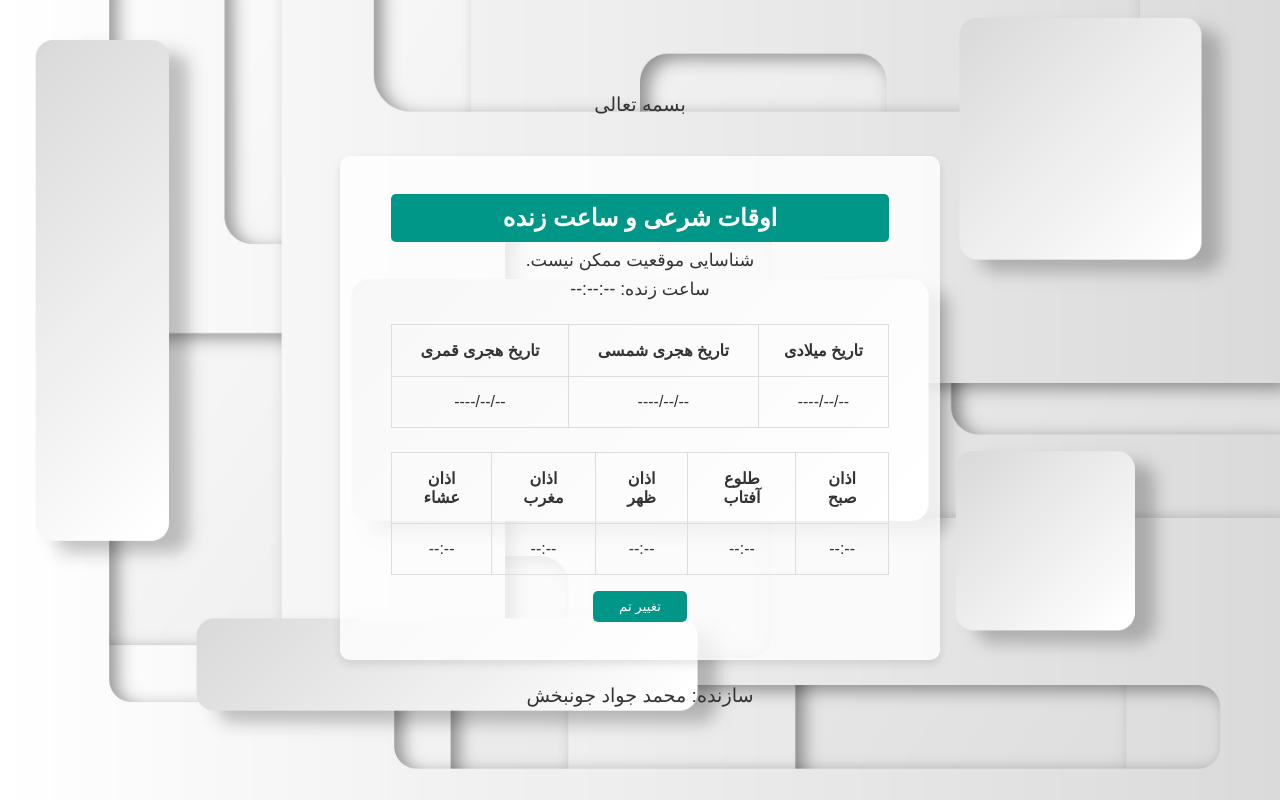
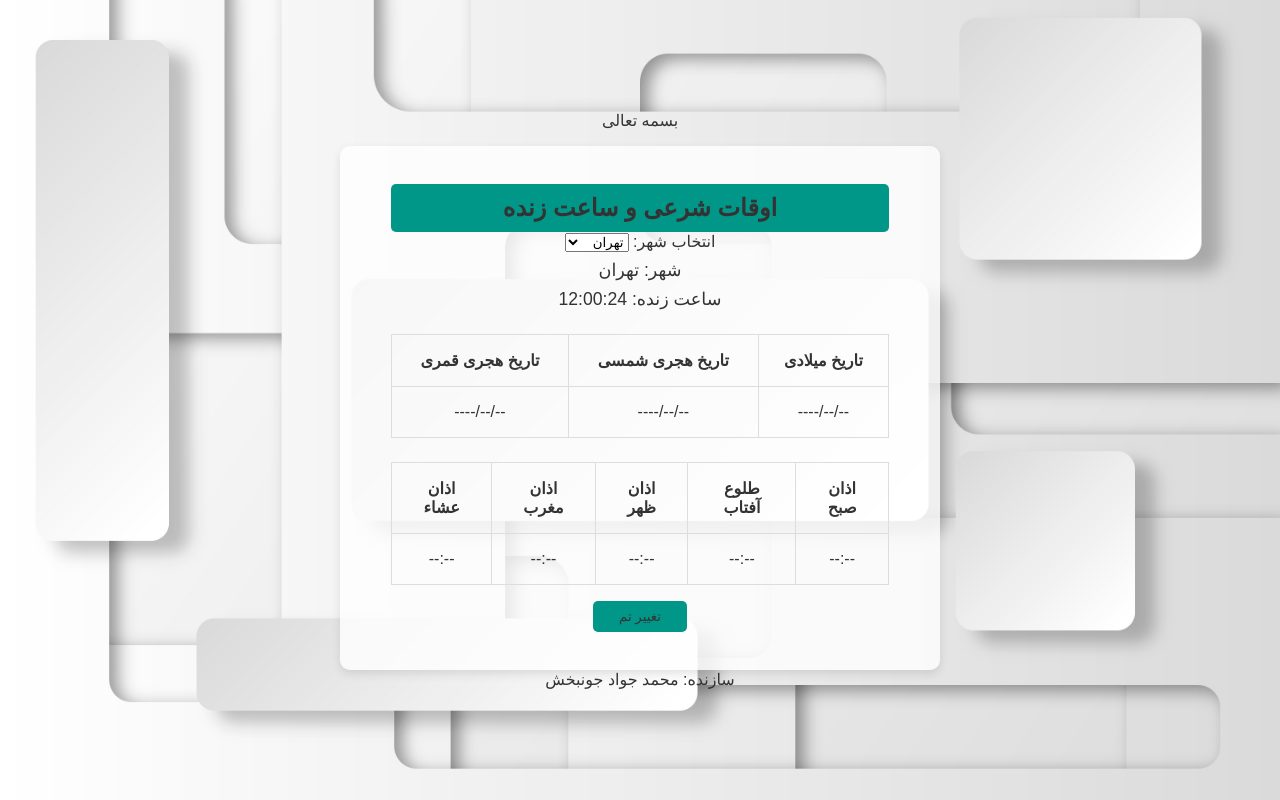
Before and after one commit to JavadAI/time, a plain HTML site: page index.html in a window 1280 px wide. Drawn offline with Linux system fonts and the light colour scheme; no server answers.

Commit message:
Add files via upload

```diff
--- a/index.html
+++ b/index.html
@@ -3,7 +3,7 @@
 <head>
     <meta charset="UTF-8">
     <meta name="viewport" content="width=device-width, initial-scale=1.0">
-    <title> ساعت زنده واوقات شرعی</title>
+    <title>اوقات شرعی ایران</title>
     <style>
         /* تنظیمات اولیه CSS Reset */
         * {
@@ -12,35 +12,36 @@
             box-sizing: border-box;
         }
 
-        /* تعریف متغیرهای رنگی */
+        /* متغیرهای رنگی برای تم تاریک و روشن */
         :root {
-            --bg-color: #ffffff;
-            --text-color: #333333;
-            --header-bg-color: #009688;
-            --header-text-color: #ffffff;
-            --table-border-color: #dddddd;
-            --background-image-light: url('./back.jpg'); /* تصویر پس‌زمینه روشن */
-            --background-image-dark: url('./back2.jpg'); /* تصویر پس‌زمینه تاریک */
+            --bg-color-light: #ffffff;
+            --bg-color-dark: #121212;
+            --text-color-light: #333333;
+            --text-color-dark: #ffffff;
+            --header-bg-color-light: #009688;
+            --header-bg-color-dark: #555555;
+            --table-border-color-light: #dddddd;
+            --table-border-color-dark: #555555;
+            --image-light: url('./back.jpg');
+            --image-dark: url('./back2.jpg');
         }
 
         /* تم تاریک */
         .dark-theme {
-            --bg-color: #333333;
-            --text-color: #ffffff;
-            --header-bg-color: #555555;
-            --header-text-color: #009688;
-            --table-border-color: #555555;
-            background-image: var(--background-image-dark); /* تغییر تصویر پس‌زمینه در حالت تاریک */
+            --bg-color: var(--bg-color-dark);
+            --text-color: var(--text-color-dark);
+            --header-bg-color: var(--header-bg-color-dark);
+            --table-border-color: var(--table-border-color-dark);
+            background-image: var(--image-dark);
         }
 
         /* تم روشن */
         .light-theme {
-            --bg-color: #ffffff;
-            --text-color: #333333;
-            --header-bg-color: #009688;
-            --header-text-color: #ffffff;
-            --table-border-color: #dddddd;
-            background-image: var(--background-image-light); /* تغییر تصویر پس‌زمینه در حالت روشن */
+            --bg-color: var(--bg-color-light);
+            --text-color: var(--text-color-light);
+            --header-bg-color: var(--header-bg-color-light);
+            --table-border-color: var(--table-border-color-light);
+            background-image: var(--image-light);
         }
 
         /* استایل کلی صفحه */
@@ -53,19 +54,18 @@
             direction: rtl;
             background-color: var(--bg-color);
             color: var(--text-color);
-            transition: background-color 0.3s, color 0.3s, background-image 0.3s;
+            transition: background-color 0.3s, color 0.3s;
             padding: 0 2vw;
             margin: 0;
             flex-direction: column;
-            background-size: cover; /* سایز تصویر را طوری تنظیم می‌کند که تمام صفحه را بپوشاند */
-            background-position: center center; /* موقعیت تصویر را در وسط صفحه قرار می‌دهد */
-            background-repeat: no-repeat; /* از تکرار تصویر جلوگیری می‌کند */
+            background-size: cover;
+            background-position: center;
         }
 
         .prayer-times {
             width: 100%;
             max-width: 600px;
-            background-color: rgba(255, 255, 255, 0.8); /* شفافیت پس‌زمینه برای کنتراست بهتر */
+            background-color: rgba(255, 255, 255, 0.8);
             padding: 3vw 4vw;
             border-radius: 10px;
             box-shadow: 0px 4px 10px rgba(0,0,0,0.1);
@@ -76,16 +76,15 @@
 
         h2 {
             background-color: var(--header-bg-color);
-            color: var(--header-text-color);
+            color: var(--text-color);
             padding: 10px;
             border-radius: 5px;
             font-size: 1.5rem;
         }
 
-        .location-info, .time-info, .calendar-info {
+        .location-info, .time-info {
             margin: 1vh 0;
             font-size: 1.1rem;
-            color: var(--text-color);
         }
 
         table {
@@ -104,7 +103,7 @@
             margin-top: 2vh;
             padding: 1vh 2vw;
             background-color: var(--header-bg-color);
-            color: var(--header-text-color);
+            color: var(--text-color);
             border: none;
             border-radius: 5px;
             cursor: pointer;
@@ -126,14 +125,6 @@
                 padding: 3vw;
             }
         }
-
-        /* استایل برای بسمه تعالی و سازنده */
-        .header-text, .footer-text {
-            font-size: 1.2rem;
-            text-align: center;
-            margin: 3vh 0;
-            color: var(--text-color);
-        }
     </style>
 </head>
 <body class="light-theme">
@@ -142,7 +133,19 @@
 
     <div class="prayer-times">
         <h2>اوقات شرعی و ساعت زنده</h2>
-        <div class="location-info" id="location-info">در حال شناسایی موقعیت...</div>
+
+        <!-- انتخاب استان و شهر -->
+        <label for="city-select">انتخاب شهر:</label>
+        <select id="city-select" onchange="updatePrayerTimes()">
+            <option value="tehran">تهران</option>
+            <option value="mashhad">مشهد</option>
+            <option value="isfahan">اصفهان</option>
+            <option value="shiraz">شیراز</option>
+            <option value="tabriz">تبریز</option>
+            <!-- می‌توانید این لیست را گسترش دهید -->
+        </select>
+
+        <div class="location-info" id="location-info">شهر: تهران</div>
         <div class="time-info" id="live-time">ساعت زنده: --:--:--</div>
         <table>
             <thead>
@@ -187,58 +190,63 @@
     <div class="footer-text">سازنده: محمد جواد جونبخش</div>
 
     <script>
-        let timezone = null;
+        // اطلاعات اوقات شرعی برای هر شهر (مثال: تهران)
+        const prayerTimesData = {
+            tehran: {
+                fajr: "05:00",
+                sunrise: "06:30",
+                dhuhr: "12:00",
+                maghrib: "17:30",
+                isha: "19:00",
+                gregorian: "2024/11/12",
+                shamsi: "1403/08/22",
+                hijri: "1446/04/26"
+            },
+            mashhad: {
+                fajr: "05:10",
+                sunrise: "06:40",
+                dhuhr: "12:10",
+                maghrib: "17:40",
+                isha: "19:10",
+                gregorian: "2024/11/12",
+                shamsi: "1403/08/22",
+                hijri: "1446/04/26"
+            },
+            isfahan: {
+                fajr: "05:15",
+                sunrise: "06:45",
+                dhuhr: "12:15",
+                maghrib: "17:45",
+                isha: "19:15",
+                gregorian: "2024/11/12",
+                shamsi: "1403/08/22",
+                hijri: "1446/04/26"
+            },
+            // برای سایر شهرها اطلاعات مشابه می‌توانید اضافه کنید.
+        };
 
-        // شناسایی موقعیت جغرافیایی بر اساس IP
-        async function getLocation() {
-            try {
-                const response = await fetch("http://ip-api.com/json/");
-                const data = await response.json();
-                const { city, country, lat, lon, timezone: userTimezone } = data;
-                timezone = userTimezone;
-                document.getElementById("location-info").innerText = `شهر: ${city}, کشور: ${country}`;
+        // تابع به‌روزرسانی اوقات شرعی و تاریخ‌ها بر اساس انتخاب شهر
+        function updatePrayerTimes() {
+            const city = document.getElementById("city-select").value;
+            const times = prayerTimesData[city];
 
-                // دریافت تاریخ‌های مختلف و اوقات شرعی
-                getDate(lat, lon);
-                // شروع ساعت زنده بر اساس منطقه زمانی کاربر
-                startLiveTime();
-            } catch (error) {
-                document.getElementById("location-info").innerText = "شناسایی موقعیت ممکن نیست.";
-                console.error("خطا در شناسایی موقعیت:", error);
-            }
+            // نمایش اوقات شرعی
+            document.getElementById("fajr-time").innerText = times.fajr;
+            document.getElementById("sunrise-time").innerText = times.sunrise;
+            document.getElementById("dhuhr-time").innerText = times.dhuhr;
+            document.getElementById("maghrib-time").innerText = times.maghrib;
+            document.getElementById("isha-time").innerText = times.isha;
+
+            // تاریخ‌ها
+            document.getElementById("gregorian-date").innerText = times.gregorian;
+            document.getElementById("shamsi-date").innerText = times.shamsi;
+            document.getElementById("hijri-date").innerText = times.hijri;
+
+            // تغییر اطلاعات مکان
+            document.getElementById("location-info").innerText = `شهر: ${city.charAt(0).toUpperCase() + city.slice(1)}`;
         }
 
-        // دریافت تاریخ‌های میلادی، شمسی و قمری و اوقات شرعی
-        async function getDate(latitude, longitude) {
-            try {
-                const response = await fetch(`http://api.aladhan.com/v1/gToH?latitude=${latitude}&longitude=${longitude}`);
-                const data = await response.json();
-                const hijriDate = data.data.hijri;
-                const gregorianDate = new Date().toLocaleDateString("fa-IR", { timeZone: timezone });
-                const shamsiDate = `${hijriDate.day} ${hijriDate.month.ar} ${hijriDate.year}`;
-
-                // نمایش تاریخ‌ها
-                document.getElementById("gregorian-date").innerText = gregorianDate;
-                document.getElementById("shamsi-date").innerText = shamsiDate;
-                document.getElementById("hijri-date").innerText = `${hijriDate.day} ${hijriDate.month.ar} ${hijriDate.year}`;
-
-                // دریافت اوقات شرعی
-                const prayerTimesResponse = await fetch(`http://api.aladhan.com/v1/timings?latitude=${latitude}&longitude=${longitude}&method=8`);
-                const prayerTimesData = await prayerTimesResponse.json();
-                const timings = prayerTimesData.data.timings;
-
-                // نمایش اوقات شرعی
-                document.getElementById("fajr-time").innerText = timings.Fajr;
-                document.getElementById("sunrise-time").innerText = timings.Sunrise;
-                document.getElementById("dhuhr-time").innerText = timings.Dhuhr;
-                document.getElementById("maghrib-time").innerText = timings.Maghrib;
-                document.getElementById("isha-time").innerText = timings.Isha;
-            } catch (error) {
-                console.error("خطا در دریافت تاریخ یا اوقات شرعی:", error);
-            }
-        }
-
-        // شروع ساعت زنده
+        // تابع ساعت زنده
         function startLiveTime() {
             setInterval(function() {
                 const now = new Date();
@@ -249,14 +257,14 @@
             }, 1000);
         }
 
-        // تغییر تم سایت
+        // تغییر تم
         function toggleTheme() {
             document.body.classList.toggle('dark-theme');
             document.body.classList.toggle('light-theme');
         }
 
-        // اجرا در بارگذاری اولیه صفحه
-        getLocation();
+        // شروع زمان زنده
+        startLiveTime();
     </script>
 </body>
 </html>
```
